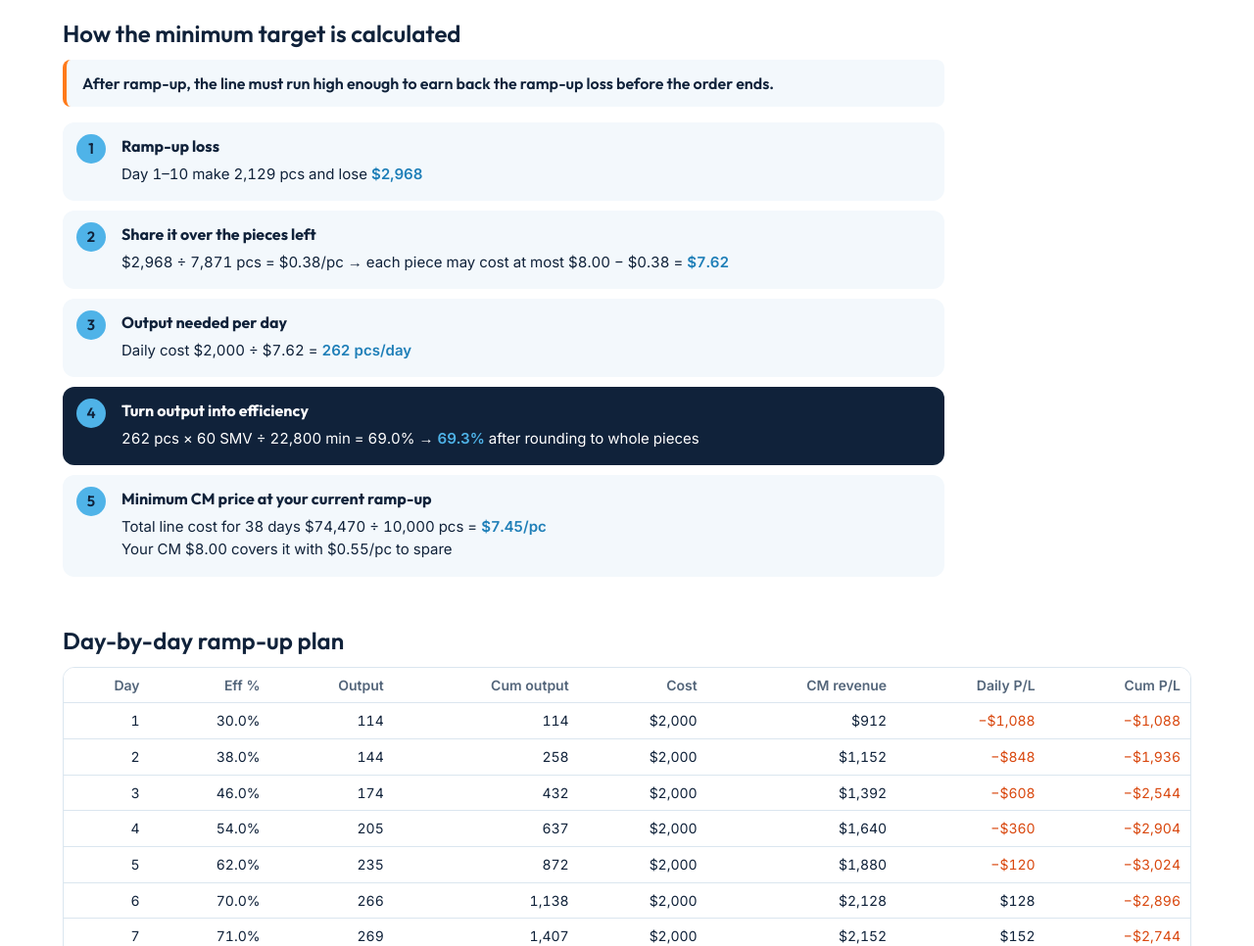
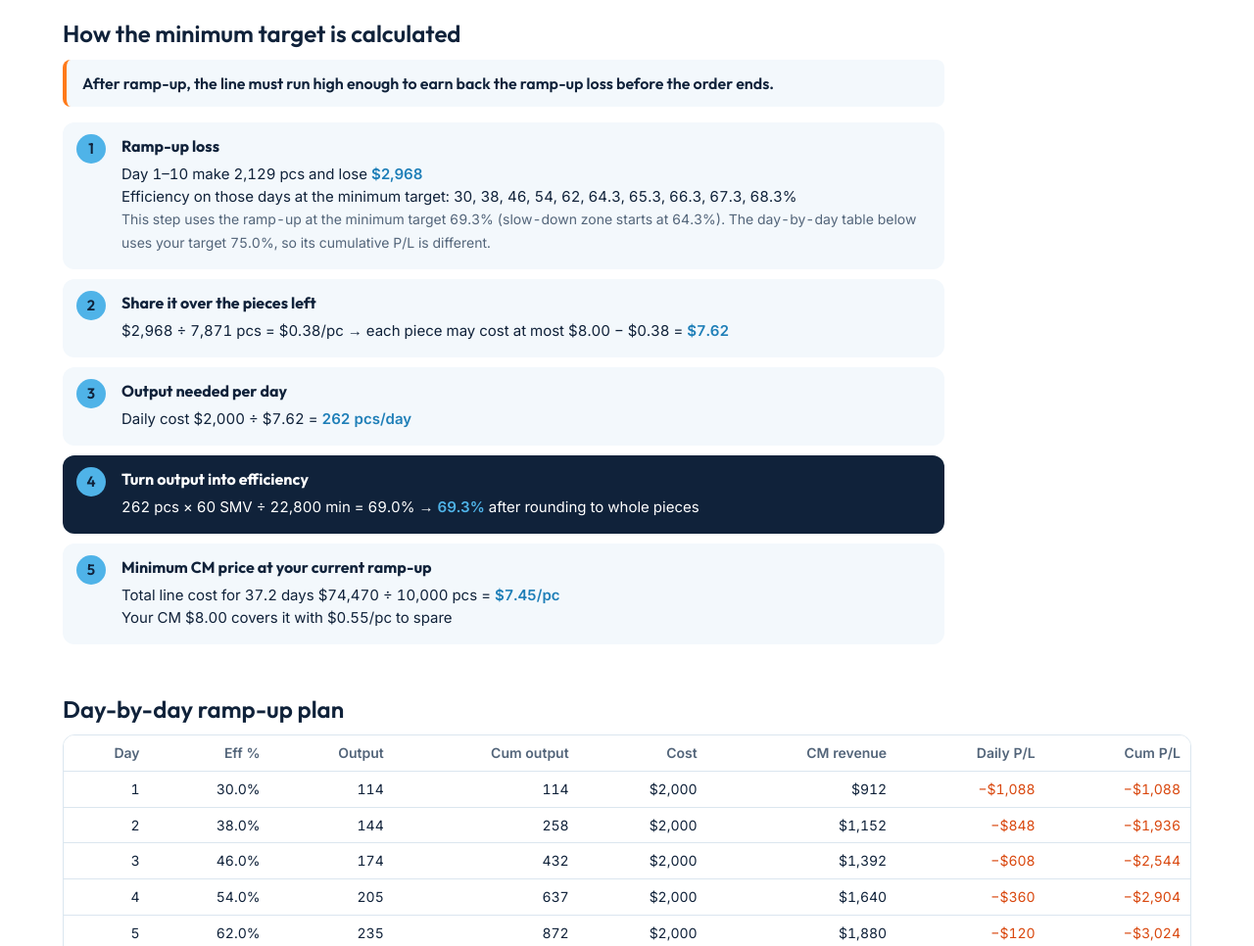
Before and after one commit to bynonato15/rampup-breakeven-planner, a plain HTML site: page index.html in a window 1280 px wide. Shown: the part 1840-2806 px from the top of the page at 98% size. Drawn offline with Linux system fonts and the light colour scheme.

Commit message:
Clarify minimum-target explanation: show ramp-up curve at the minimum target
Co-Authored-By: Claude Opus 5.5 <noreply@anthropic.com>
Claude-Session: https://claude.ai/code/session_01GUgQJAHNX2mRJ7Dk5A4xsb

```diff
--- a/index.html
+++ b/index.html
@@ -164,6 +164,7 @@ en:{
  imp:'Not possible',kMinNo2:'Minimum target — order ends during ramp-up',kMinHi:'Minimum target (above 100%, not realistic)',
  nrS:'Not reachable',kMinT:'Min target eff incl. ramp-up',kGap:'CM gap',kRampDays:'Ramp-up days',kRampPL:'Ramp-up period P/L',kBeDay:'Breakeven day',mx:'Max achievable efficiency (%)',sImp:(x,c)=>`LOSS: ramp-up loss can't be recovered. Needs ${x} from day 1 (no ramp-up) or CM ${c}/pc`,sMax:(x,m,c)=>`LOSS: needs ${x}, above max ${m}. Raise CM to ${c}/pc`,sLoss:(x,c)=>`LOSS: raise target to ${x} or CM to ${c}/pc`,sOk:(d,n)=>`OK: breaks even day ${d}, net ${n}`,
  zn:'Slow-down zone (% below target)',sl:'Slow increase per day (%)',
+ e1c:l=>`Efficiency on those days at the minimum target: ${l}`,e1n:(m,z,g)=>`This step uses the ramp-up at the minimum target ${m} (slow-down zone starts at ${z}). The day-by-day table below uses your target ${g}, so its cumulative P/L is different.`,
  sty:'Style No.',xh:'Download report (HTML)',xc:'Download data (CSV)',xOk:'Saved',xNo:'Download cancelled',xNa:"Export isn't available in this view — open the calculator on claude.ai",rGen:'Report generated',rIn:'Inputs',rPdf:'Open in a browser and use Print → Save as PDF to make a PDF.',
  title:'Ramp-up breakeven planner · sewing line',calc:'Calculating…',
  g1:'Order and line',qty:'Order quantity (pcs)',smv:'SMV (min/pc)',wk:'Workers on line',hr:'Working hours/day',
@@ -194,6 +195,7 @@ vi:{
  imp:'Không thể',kMinNo2:'Mục tiêu tối thiểu — đơn hàng kết thúc khi còn tăng năng suất',kMinHi:'Mục tiêu tối thiểu (trên 100%, không thực tế)',
  nrS:'Không đạt được',kMinT:'Hiệu suất mục tiêu tối thiểu (gồm tăng năng suất)',kGap:'Chênh lệch CM',kRampDays:'Số ngày tăng năng suất',kRampPL:'Lãi/lỗ giai đoạn tăng năng suất',kBeDay:'Ngày hòa vốn',mx:'Hiệu suất tối đa có thể đạt (%)',sImp:(x,c)=>`LỖ: không thể bù lỗ giai đoạn tăng năng suất. Cần ${x} ngay từ ngày 1 (không tăng dần) hoặc CM ${c}/sp`,sMax:(x,m,c)=>`LỖ: cần ${x}, vượt mức tối đa ${m}. Tăng CM lên ${c}/sp`,sLoss:(x,c)=>`LỖ: tăng mục tiêu lên ${x} hoặc CM lên ${c}/sp`,sOk:(d,n)=>`ĐẠT: hòa vốn ngày ${d}, lãi ròng ${n}`,
  zn:'Vùng tăng chậm (% dưới mục tiêu)',sl:'Mức tăng chậm mỗi ngày (%)',
+ e1c:l=>`Hiệu suất các ngày đó ở mục tiêu tối thiểu: ${l}`,e1n:(m,z,g)=>`Bước này dùng đường tăng năng suất ở mục tiêu tối thiểu ${m} (vùng tăng chậm bắt đầu từ ${z}). Bảng theo ngày bên dưới dùng mục tiêu ${g} của bạn nên lãi/lỗ lũy kế khác.`,
  sty:'Mã hàng (Style No.)',xh:'Tải báo cáo (HTML)',xc:'Tải dữ liệu (CSV)',xOk:'Đã lưu',xNo:'Đã hủy tải',xNa:'Không thể xuất trong chế độ xem này — hãy mở trên claude.ai',rGen:'Ngày tạo báo cáo',rIn:'Thông số đầu vào',rPdf:'Mở bằng trình duyệt và chọn In → Lưu dạng PDF để có file PDF.',
  title:'Kế hoạch tăng năng suất đạt hòa vốn · chuyền may',calc:'Đang tính…',
  g1:'Đơn hàng và chuyền',qty:'Số lượng đơn hàng (sp)',smv:'SMV (phút/sp)',wk:'Số công nhân trên chuyền',hr:'Giờ làm việc/ngày',
@@ -224,6 +226,7 @@ ko:{
  imp:'불가능',kMinNo2:'최소 목표 — 램프업 중 오더 종료',kMinHi:'최소 목표 (100% 초과, 비현실적)',
  nrS:'달성 불가',kMinT:'최소 목표 효율 (램프업 포함)',kGap:'CM 차이',kRampDays:'램프업 일수',kRampPL:'램프업 기간 손익',kBeDay:'손익분기일',mx:'최대 달성 가능 효율 (%)',sImp:(x,c)=>`손실: 램프업 손실 회수 불가. 1일차부터 ${x} 필요 (램프업 없음) 또는 CM ${c}/pc`,sMax:(x,m,c)=>`손실: ${x} 필요, 최대 ${m} 초과. CM을 ${c}/pc로 인상`,sLoss:(x,c)=>`손실: 목표를 ${x}로 또는 CM을 ${c}/pc로 인상`,sOk:(d,n)=>`정상: ${d}일차 손익분기, 순이익 ${n}`,
  zn:'완만 증가 구간 (목표 대비 %)',sl:'완만 증가율 (%/일)',
+ e1c:l=>`최소 목표 기준 해당 일의 효율: ${l}`,e1n:(m,z,g)=>`이 단계는 최소 목표 ${m} 기준 램프업 곡선입니다 (완만 증가 구간 시작 ${z}). 아래 일별 표는 입력한 목표 ${g} 기준이므로 누적 손익이 다릅니다.`,
  sty:'스타일 번호',xh:'보고서 다운로드 (HTML)',xc:'데이터 다운로드 (CSV)',xOk:'저장됨',xNo:'다운로드 취소됨',xNa:'이 화면에서는 내보내기를 사용할 수 없습니다 — claude.ai에서 여세요',rGen:'보고서 작성일',rIn:'입력값',rPdf:'브라우저에서 열고 인쇄 → PDF로 저장을 선택하면 PDF가 됩니다.',
  title:'램프업 손익분기 플래너 · 봉제 라인',calc:'계산 중…',
  g1:'오더 및 라인',qty:'오더 수량 (pcs)',smv:'SMV (분/pc)',wk:'라인 작업자 수',hr:'일 근무시간',
@@ -254,6 +257,7 @@ zh:{
  imp:'不可能',kMinNo2:'最低目标——订单在爬坡期内结束',kMinHi:'最低目标(超过100%,不现实)',
  nrS:'无法达到',kMinT:'最低目标效率(含爬坡)',kGap:'CM差额',kRampDays:'爬坡天数',kRampPL:'爬坡期盈亏',kBeDay:'保本日',mx:'最高可达效率(%)',sImp:(x,c)=>`亏损:爬坡期亏损无法收回。需从第1天起达到${x}(无爬坡)或CM ${c}/件`,sMax:(x,m,c)=>`亏损:需要${x},超过上限${m}。请将CM提高到${c}/件`,sLoss:(x,c)=>`亏损:目标提高到${x}或CM提高到${c}/件`,sOk:(d,n)=>`正常:第${d}天保本,净盈利${n}`,
  zn:'减速区间(低于目标的%)',sl:'减速后每日提升(%)',
+ e1c:l=>`最低目标下这些天的效率:${l}`,e1n:(m,z,g)=>`此步骤使用最低目标${m}下的爬坡曲线(减速区间从${z}开始)。下方每日表格使用您的目标${g},因此累计盈亏不同。`,
  sty:'款号',xh:'下载报告(HTML)',xc:'下载数据(CSV)',xOk:'已保存',xNo:'已取消下载',xNa:'此视图无法导出——请在 claude.ai 中打开',rGen:'报告生成时间',rIn:'输入参数',rPdf:'用浏览器打开,选择 打印 → 另存为PDF 即可生成PDF。',
  title:'爬坡期盈亏平衡计划 · 车缝线',calc:'计算中…',
  g1:'订单与产线',qty:'订单数量(件)',smv:'SMV(分钟/件)',wk:'产线工人数',hr:'每日工作小时',
@@ -498,14 +502,14 @@ function solve(p){
 
 function explain(p,mt){
   const li=(h,f,c)=>`<li${c?' class="res"':''}><b>${h}</b><span class="f">${f}</span></li>`;
-  const cmLi=()=>{const {minCm,totCost,s}=last;if(!isFinite(minCm))return '';const g=minCm-p.cm;return li(t('cmT'),t('cmF')(s.rows.length,usd(totCost),num(p.qty),d2(minCm))+'<br>'+t('cmGap')(d2(p.cm),d2(Math.abs(g)),g>1e-9),mt===null)};
+  const cmLi=()=>{const {minCm,totCost,s}=last;if(!isFinite(minCm))return '';const g=minCm-p.cm;return li(t('cmT'),t('cmF')(s.fd.toFixed(1),usd(totCost),num(p.qty),d2(minCm))+'<br>'+t('cmGap')(d2(p.cm),d2(Math.abs(g)),g>1e-9),mt===null)};
   if(mt===null)return li(t('notReach'),t('nr1'))+cmLi();
   const s2=sim(p,mt),rr=s2.rows.filter(r=>p.cu.length?r.d<=p.cu.length:r.eff<mt-1e-9);
   const Qr=rr.reduce((a,r)=>a+r.out,0),PLr=rr.reduce((a,r)=>a+r.pl,0),loss=-PLr,Qs=p.qty-Qr,per=loss/Qs,den=p.cm-per,O=p.C/den;
   if(den<=0)return li(t('notReach'),t('nr2'))+cmLi();
   const raw=O*p.smv/p.minDay*100;
   return [
-    li(t('e1t'),rr.length?t('e1')(rr.length,num(Qr),loss>=0,usd(Math.abs(loss))):t('e1none')),
+    li(t('e1t'),(rr.length?t('e1')(rr.length,num(Qr),loss>=0,usd(Math.abs(loss)))+'<br>'+t('e1c')(rr.map(x=>+x.eff.toFixed(1)).join(', ')+'%'):t('e1none'))+(Math.abs(mt-p.tg)>1e-9?`<br><span class="w">${t('e1n')(pct(mt),pct(Math.max(0,mt-p.zn)),pct(p.tg))}</span>`:'')),
     li(t('e2t'),t('e2')(usd(Math.abs(loss)),num(Qs),d2(Math.abs(per)),d2(p.cm),loss>=0?'−':'+',d2(den))),
     li(t('e3t'),t('e3')(usd(p.C),d2(den),num(O))),
     li(t('e4t'),t('e4')(num(O),p.smv,num(p.minDay),pct(raw))+(Math.abs(raw-mt)>=0.05?` → <strong>${pct(mt)}</strong> ${t('round')}`:` → <strong>${pct(mt)}</strong>`),true),
```
